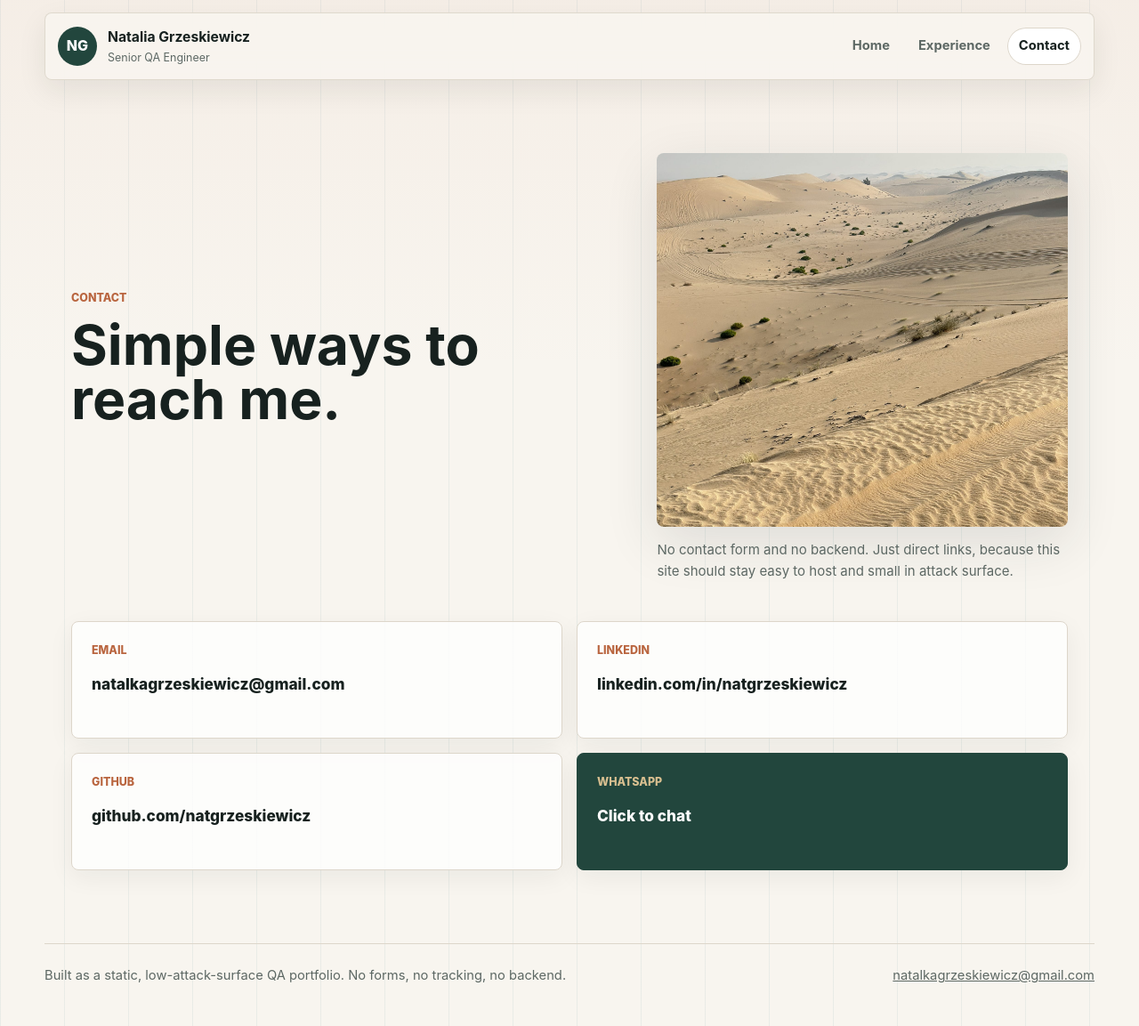
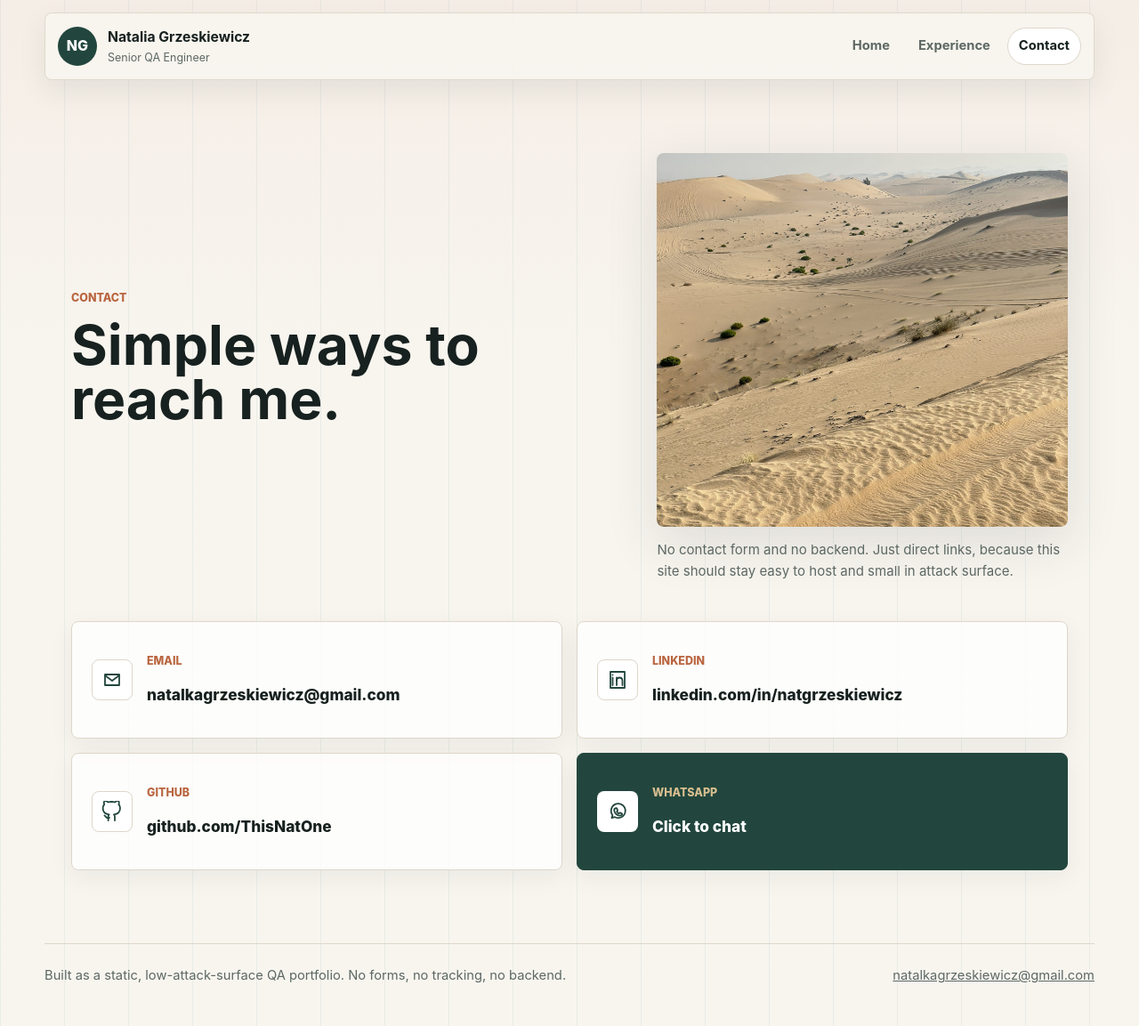
Before and after one commit to ThisNatOne/PortfolioNatalii, a plain HTML site: page contact.html in a window 1280 px wide. Shown: the whole page at 89% size. Drawn offline with Linux system fonts and the light colour scheme.

Commit message:
changes to contact page and README

```diff
--- a/assets/css/styles.css
+++ b/assets/css/styles.css
@@ -516,7 +516,10 @@ h3 {
 }
 
 .contact-links a {
-  display: block;
+  display: grid;
+  grid-template-columns: 46px minmax(0, 1fr);
+  gap: 16px;
+  align-items: center;
   min-height: 132px;
   padding: 22px;
   text-decoration: none;
@@ -524,7 +527,26 @@ h3 {
   font-weight: 800;
 }
 
-.contact-links span {
+.contact-icon {
+  width: 46px;
+  height: 46px;
+  padding: 10px;
+  color: var(--forest);
+  border: 1px solid var(--line);
+  border-radius: var(--radius);
+  background: #fff;
+  fill: none;
+  stroke: currentColor;
+  stroke-width: 1.8;
+  stroke-linecap: round;
+  stroke-linejoin: round;
+}
+
+.contact-copy {
+  min-width: 0;
+}
+
+.contact-copy span {
   display: block;
   margin-bottom: 14px;
   color: var(--clay);
@@ -538,7 +560,12 @@ h3 {
   border-color: var(--forest);
 }
 
-.contact-links .whatsapp span {
+.contact-links .whatsapp .contact-icon {
+  color: var(--forest);
+  border-color: rgba(255, 255, 255, 0.7);
+}
+
+.contact-links .whatsapp .contact-copy span {
   color: var(--sand);
 }
 
--- a/contact.html
+++ b/contact.html
@@ -24,20 +24,47 @@
 
       <section class="contact-links" aria-label="Contact links">
         <a href="mailto:natalkagrzeskiewicz@gmail.com">
+          <svg class="contact-icon" viewBox="0 0 24 24" aria-hidden="true">
+            <path d="M4 6h16v12H4z"></path>
+            <path d="m4 7 8 6 8-6"></path>
+          </svg>
+          <span class="contact-copy">
             <span>Email</span>
             natalkagrzeskiewicz@gmail.com
+          </span>
         </a>
         <a href="https://www.linkedin.com/in/natgrzeskiewicz/" target="_blank" rel="noreferrer">
+          <svg class="contact-icon" viewBox="0 0 24 24" aria-hidden="true">
+            <path d="M6.5 9.5V18"></path>
+            <path d="M6.5 6.5v.01"></path>
+            <path d="M11 18v-8.5"></path>
+            <path d="M11 13.2c0-2.3 1.2-3.7 3.2-3.7 2.1 0 3.3 1.3 3.3 3.8V18"></path>
+            <path d="M4 3h16v18H4z"></path>
+          </svg>
+          <span class="contact-copy">
             <span>LinkedIn</span>
             linkedin.com/in/natgrzeskiewicz
+          </span>
         </a>
         <a href="https://github.com/ThisNatOne" target="_blank" rel="noreferrer">
+          <svg class="contact-icon" viewBox="0 0 24 24" aria-hidden="true">
+            <path d="M9 19c-4 1.3-4-2-5.5-2.5"></path>
+            <path d="M15 22v-3.9a3.4 3.4 0 0 0-1-2.7c3.4-.4 7-1.7 7-7.4a5.7 5.7 0 0 0-1.6-4c.2-.4.7-1.9-.1-4 0 0-1.3-.4-4.2 1.5a14.5 14.5 0 0 0-7.6 0C4.6-.4 3.3 0 3.3 0c-.8 2.1-.3 3.6-.1 4A5.7 5.7 0 0 0 1.6 8c0 5.7 3.6 7 7 7.4a3 3 0 0 0-.9 2.2V22"></path>
+          </svg>
+          <span class="contact-copy">
             <span>GitHub</span>
-          github.com/natgrzeskiewicz
+            github.com/ThisNatOne
+          </span>
         </a>
         <a class="whatsapp" href="https://wa.me/971585344825" target="_blank" rel="noreferrer">
+          <svg class="contact-icon" viewBox="0 0 24 24" aria-hidden="true">
+            <path d="M5.5 19.2 6.4 16A8 8 0 1 1 9 18.2z"></path>
+            <path d="M9.5 8.7c.2-.5.4-.5.7-.5h.5c.2 0 .4 0 .6.5l.7 1.7c.1.2.1.4 0 .6-.2.4-.5.7-.8 1 .5.9 1.3 1.7 2.3 2.2.3-.3.6-.7.9-.8.2-.1.4-.1.6 0l1.6.7c.5.2.5.4.5.6v.5c0 .3-.1.6-.5.8-.6.4-1.3.6-2 .6-3.2-.1-6.2-2.8-6.4-6 0-.7.2-1.4.6-2z"></path>
+          </svg>
+          <span class="contact-copy">
             <span>WhatsApp</span>
             Click to chat
+          </span>
         </a>
       </section>
     </main>
```
Also changed, not shown: 1 other file. Lines whose indentation alone changed are shown as unchanged.
